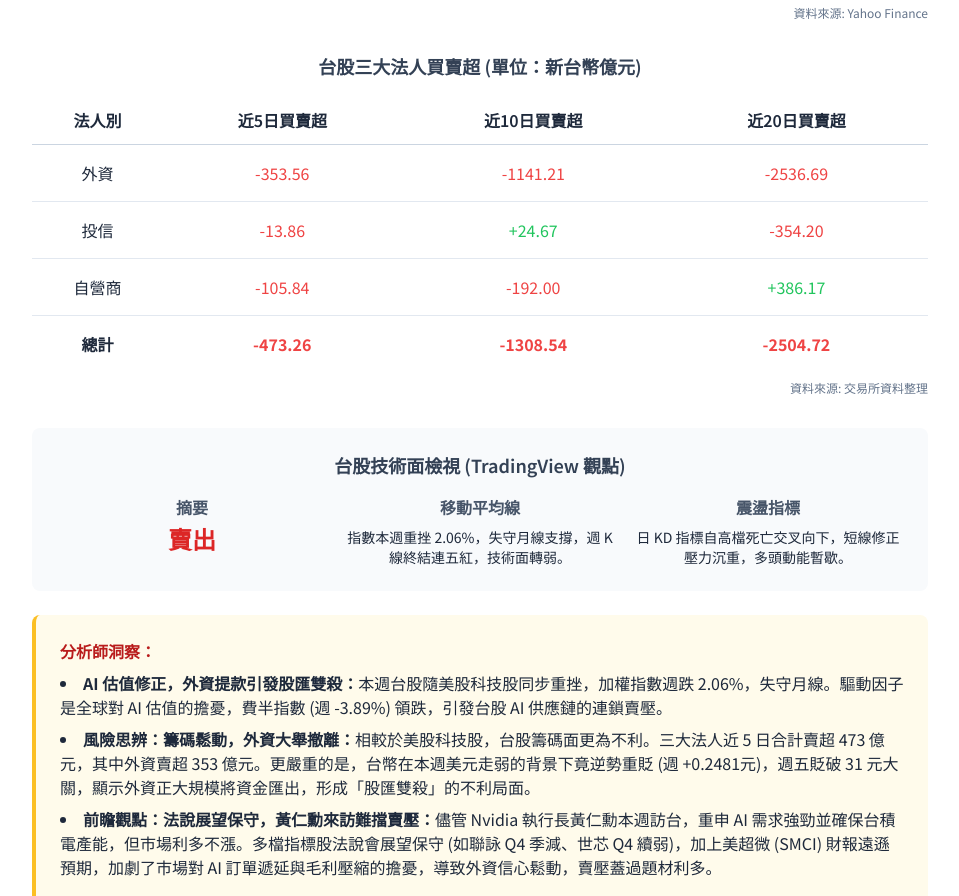
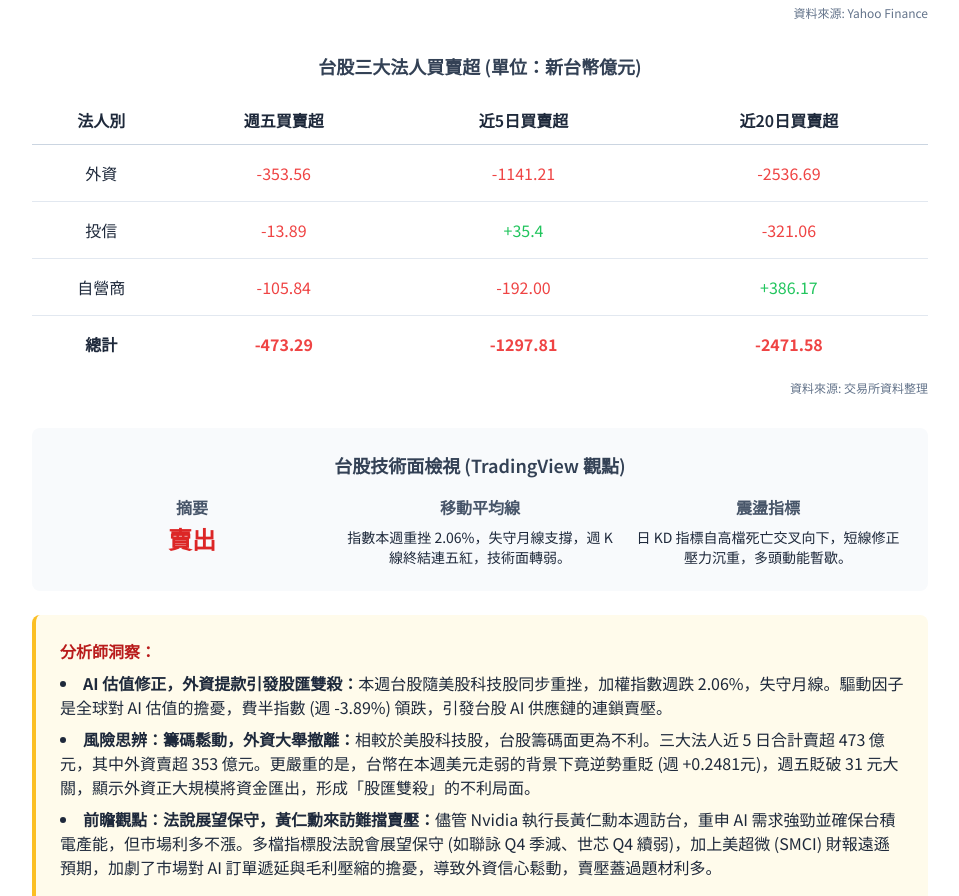
Before and after one commit to cbjackchen-png/20251107weeklyreport, a plain HTML site: page index.html in a window 1280 px wide. Shown: the part 8199-9095 px from the top of the page, without its empty margins (160-1119 px from the left). Drawn offline with nearby package versions, Linux system fonts and the light colour scheme.

Commit message:
index.html

```diff
--- a/index.html
+++ b/index.html
@@ -658,8 +658,8 @@
                             <thead>
                                 <tr class="border-b border-slate-300">
                                     <th class="py-3 font-semibold">法人別</th>
+                                    <th class="py-3 font-semibold">週五買賣超</th>
                                     <th class="py-3 font-semibold">近5日買賣超</th>
-                                    <th class="py-3 font-semibold">近10日買賣超</th>
                                     <th class="py-3 font-semibold">近20日買賣超</th>
                                 </tr>
                             </thead>
@@ -672,9 +672,9 @@
                                 </tr>
                                 <tr class="border-b border-slate-200">
                                     <td class="py-4">投信</td>
-                                    <td class="py-4 text-up">-13.86</td>
-                                    <td class="py-4 text-down">+24.67</td>
-                                    <td class="py-4 text-up">-354.20</td>
+                                    <td class="py-4 text-up">-13.89</td>
+                                    <td class="py-4 text-down">+35.4</td>
+                                    <td class="py-4 text-up">-321.06</td>
                                 </tr>
                                 <tr class="border-b border-slate-200">
                                     <td class="py-4">自營商</td>
@@ -684,9 +684,9 @@
                                 </tr>
                                  <tr>
                                     <td class="py-4 font-bold">總計</td>
-                                    <td class="py-4 text-up font-bold">-473.26</td>
-                                    <td class="py-4 text-up font-bold">-1308.54</td>
-                                    <td class="py-4 text-up font-bold">-2504.72</td>
+                                    <td class="py-4 text-up font-bold">-473.29</td>
+                                    <td class="py-4 text-up font-bold">-1297.81</td>
+                                    <td class="py-4 text-up font-bold">-2471.58</td>
                                 </tr>
                             </tbody>
                         </table>
```
